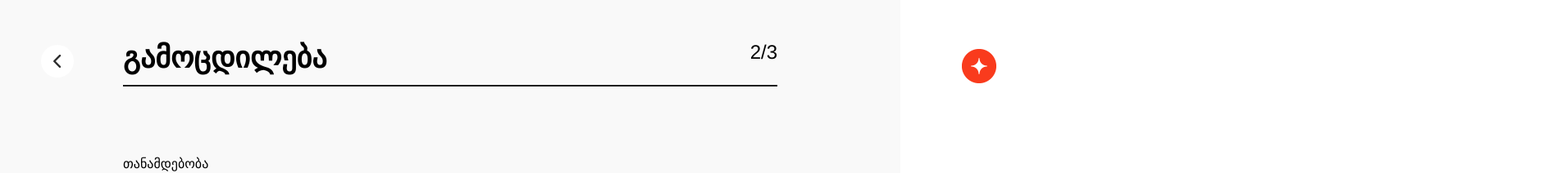
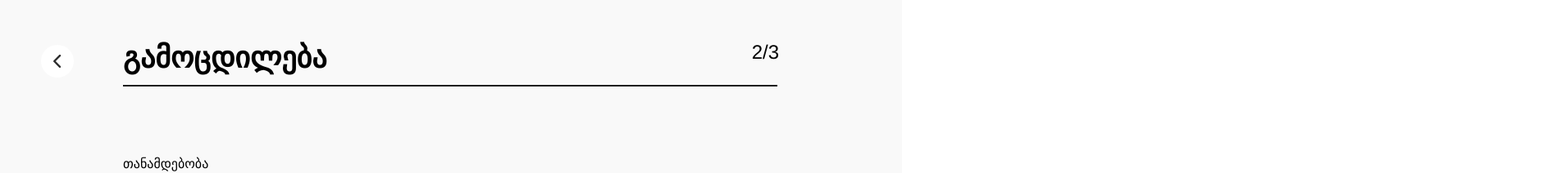
Before and after one commit to nugo128/redberry-assignment, a React (Create React App) app: page /experience in a window 1280 px wide. Shown: the top 212 px of the page at 82% size, 1900 px wide, since content can reach past the window. Built offline with nearby package versions, Linux system fonts and the light colour scheme.

Commit message:
add multiple experience in cv component styled and fixed refresh problem

```diff
--- a/src/Components/CV.jsx
+++ b/src/Components/CV.jsx
@@ -12,7 +12,6 @@ function CV(props) {
   // });
   return (
     <div className={classes.maincontainer}>
-      <div className={classes.cont2}>
       <div className={classes.cont5}>
         <div className={classes.cont3}>
           <div className={classes.cont4}>
@@ -49,8 +48,6 @@ function CV(props) {
           <div className={classes.line}></div>
         )}
       </div>
-        <img className={classes.star} src={star} alt="" />
-      </div>
     </div>
   );
 }
--- a/src/Components/CV.module.css
+++ b/src/Components/CV.module.css
@@ -14,7 +14,6 @@
   gap: 20px;
 }
 .maincontainer {
-  padding: 60px 75px;
   width: 100%;
   display: flex;
   justify-content: space-between;
@@ -51,12 +50,6 @@
   flex-direction: column;
   justify-content: space-between;
 }
-.star {
-  justify-self: flex-end;
-  align-self: flex-start;
-  width: 42px;
-  height: 42px;
-}
 .cont3 {
   display: flex;
   justify-content: space-between;
--- a/src/Components/ExperienceCV.jsx
+++ b/src/Components/ExperienceCV.jsx
@@ -1,19 +1,32 @@
 import React from "react";
+import classes from "./ExperienceCV.module.css";
 
 function ExperienceCV(props) {
+  console.log(props.index);
   return (
     <>
-      <div>
-        {(props.position ||
-          props.employer ||
-          props.startdate ||
-          props.enddate ||
-          props.description) && <h2>გამოცდილება</h2>}
-        <p>{props.position}</p>
-        <p>{props.employer}</p>
-        <p>{props.startdate}</p>
-        <p>{props.enddate}</p>
-        <p>{props.description}</p>
+      <div className={classes.expContainer}>
+        {props.index == 0 &&
+          (props.position ||
+            props.employer ||
+            props.startdate ||
+            props.enddate ||
+            props.description) && (
+            <h2 className={classes.expHeader}>გამოცდილება</h2>
+          )}
+        <div className={classes.expAndDates}>
+          <div className={classes.positionContainer}>
+            <p className={classes.position}>{props.position}</p>{" "}
+            {props.employer && <p>, &nbsp;</p>}
+            <p className={classes.employer}>{props.employer}</p>
+          </div>
+          <div className={classes.dates}>
+            <p className={classes.startdate}>{props.startdate}</p>{" "}
+            {props.enddate && <p>&nbsp; - &nbsp;</p>}
+            <p className={classes.enddate}>{props.enddate}</p>
+          </div>
+        </div>
+        <p className={classes.description}>{props.description}</p>
       </div>
     </>
   );
--- /dev/null
+++ b/src/Components/ExperienceCV.module.css
@@ -0,0 +1,39 @@
+.expHeader {
+  color: #f93b1d;
+  font-size: 18px;
+  font-weight: 700;
+}
+.expContainer {
+  display: flex;
+  flex-direction: column;
+  gap: 15px;
+  margin-top: 20px;
+}
+.positionContainer {
+  display: flex;
+}
+.positionContainer p {
+  font-size: 16px;
+  font-weight: 500;
+  color: #000;
+}
+.dates {
+  display: flex;
+}
+.dates p {
+  font-size: 16px;
+  font-weight: 400;
+  color: #909090;
+}
+.expAndDates {
+  display: flex;
+  flex-direction: column;
+  gap: 8px;
+}
+.description {
+  width: 650px;
+  font-size: 16px;
+  font-weight: 500;
+  color: #000;
+  word-wrap: break-word;
+}
--- a/src/Components/ExperienceForm.module.css
+++ b/src/Components/ExperienceForm.module.css
@@ -44,6 +44,7 @@
   height: 50px;
 }
 .description {
+  width: 800px;
   display: flex;
   flex-direction: column;
   gap: 5px;
--- a/src/Pages/Experience.module.css
+++ b/src/Pages/Experience.module.css
@@ -41,6 +41,13 @@
   height: 50px;
   margin-top: 50px;
 }
+.star {
+  justify-self: flex-end;
+  align-self: flex-start;
+  width: 42px;
+  height: 42px;
+}
+
 .links {
   margin-top: 120px;
   display: flex;
--- a/src/Pages/ExperiencePage.jsx
+++ b/src/Pages/ExperiencePage.jsx
@@ -7,13 +7,17 @@ import SVG from "../Components/SVG";
 import ExperienceForm from "../Components/ExperienceForm";
 import { useState } from "react";
 import ExperienceCV from "../Components/ExperienceCV";
-
+import star from "../images/star.png";
 function ExperiencePage() {
   let arr = [];
   const [input, setInput] = useState({});
-  const [formCount, setFormCount] = useState(1);
+  const [formCount, setFormCount] = useState(Number(localStorage.getItem("i")));
   const [experienceData, setExperienceData] = useState({});
   const [keys, setKeys] = useState([]);
+
+  if (!Number(localStorage.getItem("i"))) {
+    setFormCount(1);
+  }
 
   const backClickHandler = () => {
     localStorage.clear();
@@ -92,6 +96,7 @@ function ExperiencePage() {
           </Link>
         </div>
       </section>
+      <div className="cv-container">
         <div>
           <CV
             firstname={localStorage.getItem("inputedFirstname")}
@@ -100,7 +105,7 @@ function ExperiencePage() {
             basicinfo={localStorage.getItem("basicinfo")}
             email={localStorage.getItem("email")}
             number={localStorage.getItem("number")}
-          // data={Object.keys(localStorage)}
+            data={Object.keys(localStorage)}
           ></CV>
           {
             (arr = Array(Number(localStorage.getItem("i")))
@@ -114,12 +119,15 @@ function ExperiencePage() {
                       startdate={localStorage.getItem(`startDate${index}`)}
                       enddate={localStorage.getItem(`endDate${index}`)}
                       description={localStorage.getItem(`description${index}`)}
+                      index={index}
                     ></ExperienceCV>
                   }
                 </>
               )))
           }
         </div>
+        <img className={classes.star} src={star} alt="" />
+      </div>
     </main>
   );
 }
--- a/src/Pages/PersonalPage.jsx
+++ b/src/Pages/PersonalPage.jsx
@@ -4,12 +4,13 @@ import CV from "../Components/CV";
 import Line from "../Components/Line";
 import { Link } from "react-router-dom";
 import SVG from "../Components/SVG";
-
+import ExperienceCV from "../Components/ExperienceCV";
+import star from "../images/star.png";
 function PersonalPage(props) {
   const [input, setInput] = useState({});
 
   const [file, setFile] = useState(null);
-  const [photoUrl, setPhotoUrl] = useState(null);
+  let arr = [];
 
   const handleFileChange = (event) => {
     setFile(event.target.files[0]);
@@ -52,6 +53,8 @@ function PersonalPage(props) {
   const backClickHandler = () => {
     localStorage.clear();
   };
+
+  // let a =  /^\+995\s5\d{2}\s\d{2}\s\d{2}\s\d{2}$/ tel validation
 
   return (
     <main className={classes.maincontainer}>
@@ -143,6 +146,8 @@ function PersonalPage(props) {
         {/* <p>{localStorage.getItem("inputedFirstname2")}</p> */}
         {/* <p>{data}</p> */}
       </section>
+      <div className="cv-container">
+        <div>
           <CV
             firstname={localStorage.getItem("inputedFirstname")}
             lastname={localStorage.getItem("inputedLastname")}
@@ -152,6 +157,28 @@ function PersonalPage(props) {
             number={localStorage.getItem("number")}
             data={Object.keys(localStorage)}
           ></CV>
+
+          {
+            (arr = Array(Number(localStorage.getItem("i")))
+              .fill(1)
+              .map((_, index) => (
+                <>
+                  {
+                    <ExperienceCV
+                      position={localStorage.getItem(`positionInfo${index}`)}
+                      employer={localStorage.getItem(`employer${index}`)}
+                      startdate={localStorage.getItem(`startDate${index}`)}
+                      enddate={localStorage.getItem(`endDate${index}`)}
+                      description={localStorage.getItem(`description${index}`)}
+                      index={index}
+                    ></ExperienceCV>
+                  }
+                </>
+              )))
+          }
+        </div>
+        <img className={classes.star} src={star} alt="" />
+      </div>
     </main>
   );
 }
--- a/src/Pages/PersonalPage.module.css
+++ b/src/Pages/PersonalPage.module.css
@@ -147,3 +147,9 @@
 .maincontainer {
   display: flex;
 }
+.star {
+  justify-self: flex-end;
+  align-self: flex-start;
+  width: 42px;
+  height: 42px;
+}
--- a/src/index.css
+++ b/src/index.css
@@ -19,3 +19,10 @@ code {
   font-family: source-code-pro, Menlo, Monaco, Consolas, "Courier New",
     monospace;
 }
+.cv-container {
+  height: 1080px;
+  padding: 60px 75px;
+  display: flex;
+  flex-direction: column;
+  justify-content: space-between;
+}
```
Lines whose indentation alone changed are shown as unchanged.
